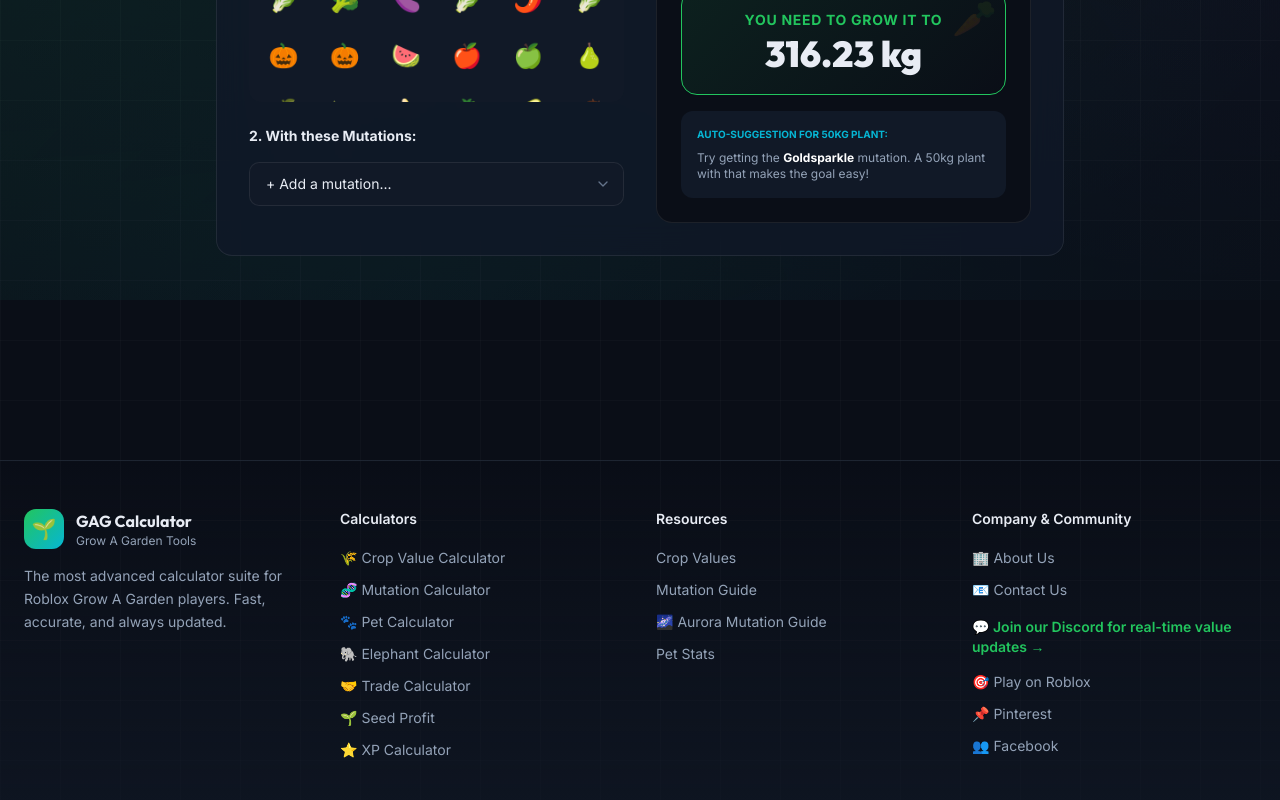
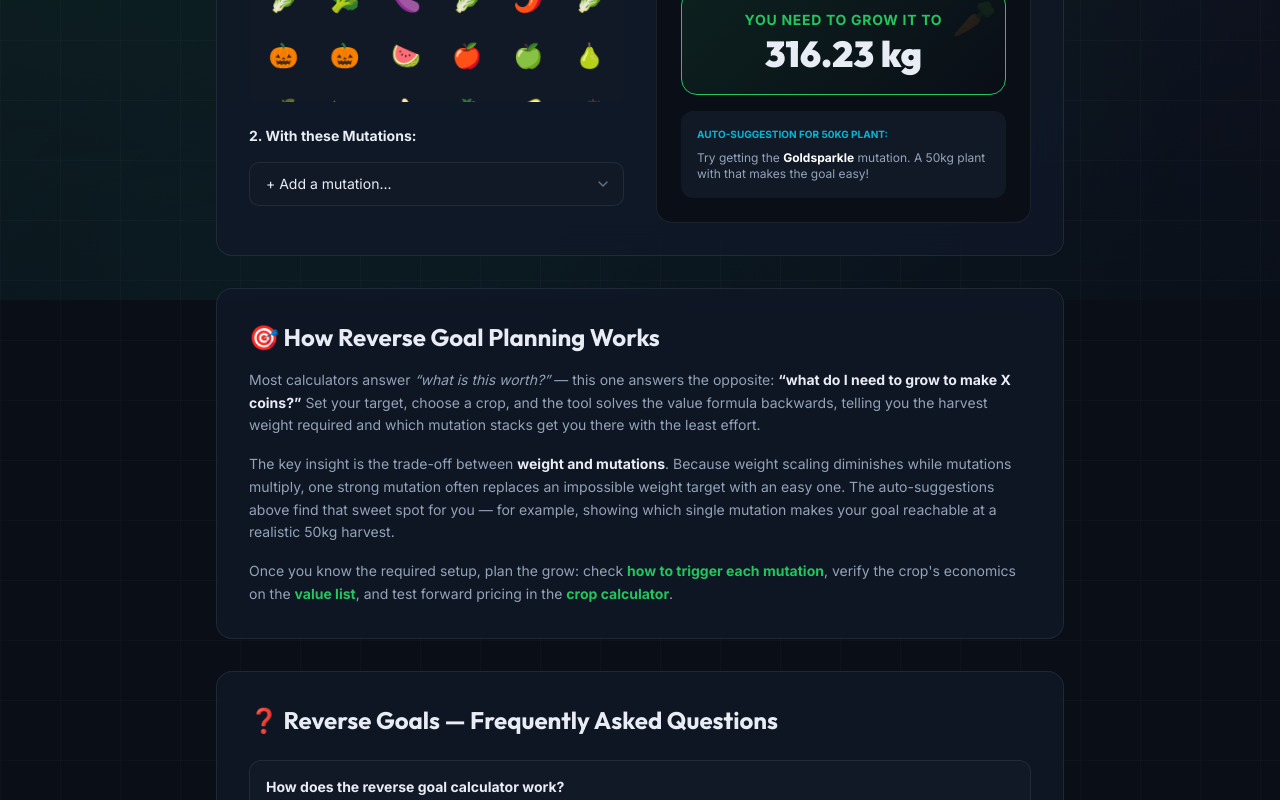
Before and after one commit to liveetcstream-beep/grow-a-garden-calculator, a Next.js app: page /reverse-calculator in a window 1280 px wide. Shown: the part 500-1300 px from the top of the page. Built offline with nearby package versions, Linux system fonts and the light colour scheme.

Commit message:
Content depth round: seed-profit guide + FAQ schemas on 3 tool pages

```diff
--- a/src/app/reverse-calculator/page.tsx
+++ b/src/app/reverse-calculator/page.tsx
@@ -1,4 +1,5 @@
 import type { Metadata } from "next";
+import Link from "next/link";
 import ReverseCalculator from "@/components/ReverseCalculator";
 import { getCanonical } from "@/lib/canonical";
 
@@ -38,6 +39,78 @@
   };
 };
 
+const revFaqs = [
+  {
+    q: "How does the reverse goal calculator work?",
+    a: "Instead of pricing a harvest you already have, it works backwards: enter the coin amount you want, pick a crop, and it computes the harvest weight and mutation combination needed to hit that target.",
+  },
+  {
+    q: "What is a realistic coin goal to set?",
+    a: "Base it on your best crop's base value. Aiming for 100× a crop's base value is achievable with one or two solid mutations; 10,000× needs an elite stacked setup. The tool's auto-suggestions show the easiest path to your number.",
+  },
+  {
+    q: "Can I reach my goal with weight alone, no mutations?",
+    a: "Sometimes, but weight scaling has diminishing returns — beyond a point, the required weight becomes impractical to grow. Adding even one strong mutation usually cuts the needed weight dramatically.",
+  },
+  {
+    q: "Which crop is best for hitting a high coin target?",
+    a: "Start from the highest base value: Diamond Fruit (10,000), Obsidian Onion (9,000) or Ruby Rose (8,000). Since every multiplier applies to the base, high-base crops reach any target with less weight and fewer mutations.",
+  },
+];
+
+const revFaqSchema = {
+  "@context": "https://schema.org",
+  "@type": "FAQPage",
+  mainEntity: revFaqs.map((f) => ({
+    "@type": "Question",
+    name: f.q,
+    acceptedAnswer: { "@type": "Answer", text: f.a },
+  })),
+};
+
 export default function ReverseCalculatorPage() {
-  return <ReverseCalculator />;
+  return (
+    <div className="max-w-4xl mx-auto">
+      <script
+        type="application/ld+json"
+        dangerouslySetInnerHTML={{ __html: JSON.stringify(revFaqSchema) }}
+      />
+      <ReverseCalculator />
+
+      {/* How reverse planning works */}
+      <div className="glass-card-static p-6 sm:p-8 mx-4 sm:mx-6 mb-8" style={{ border: '1px solid var(--glass-border)' }}>
+        <h2 className="text-2xl font-bold mb-4" style={{ fontFamily: 'var(--font-display)', color: 'var(--foreground)' }}>
+          🎯 How Reverse Goal Planning Works
+        </h2>
+        <p className="text-sm leading-relaxed mb-4" style={{ color: 'var(--muted)' }}>
+          Most calculators answer <em>“what is this worth?”</em> — this one answers the opposite: <strong style={{ color: 'var(--foreground)' }}>“what do I need to grow to make X coins?”</strong> Set your target, choose a crop, and the tool solves the value formula backwards, telling you the harvest weight required and which mutation stacks get you there with the least effort.
+        </p>
+        <p className="text-sm leading-relaxed mb-4" style={{ color: 'var(--muted)' }}>
+          The key insight is the trade-off between <strong style={{ color: 'var(--foreground)' }}>weight and mutations</strong>. Because weight scaling diminishes while mutations multiply, one strong mutation often replaces an impossible weight target with an easy one. The auto-suggestions above find that sweet spot for you — for example, showing which single mutation makes your goal reachable at a realistic 50kg harvest.
+        </p>
+        <p className="text-sm leading-relaxed" style={{ color: 'var(--muted)' }}>
+          Once you know the required setup, plan the grow: check <Link href="/mutation-guide" className="text-[var(--primary)] hover:underline font-bold">how to trigger each mutation</Link>, verify the crop's economics on the <Link href="/value-list" className="text-[var(--primary)] hover:underline font-bold">value list</Link>, and test forward pricing in the <Link href="/crop-calculator" className="text-[var(--primary)] hover:underline font-bold">crop calculator</Link>.
+        </p>
+      </div>
+
+      {/* FAQ */}
+      <div className="glass-card-static p-6 sm:p-8 mx-4 sm:mx-6 mb-8">
+        <h2 className="text-2xl font-bold mb-6" style={{ fontFamily: 'var(--font-display)', color: 'var(--foreground)' }}>
+          ❓ Reverse Goals — Frequently Asked Questions
+        </h2>
+        <div className="space-y-4 text-left">
+          {revFaqs.map((f) => (
+            <div key={f.q} className="p-4 rounded-xl border" style={{ background: 'var(--surface-1)', borderColor: 'var(--glass-border)' }}>
+              <h3 className="text-sm font-bold mb-1" style={{ color: 'var(--foreground)' }}>
+                {f.q}
+              </h3>
+              <p className="text-xs leading-relaxed" style={{ color: 'var(--muted)' }}>
+                {f.a}
+              </p>
+            </div>
+          ))}
+        </div>
+      </div>
+    </div>
+  );
 }
```
